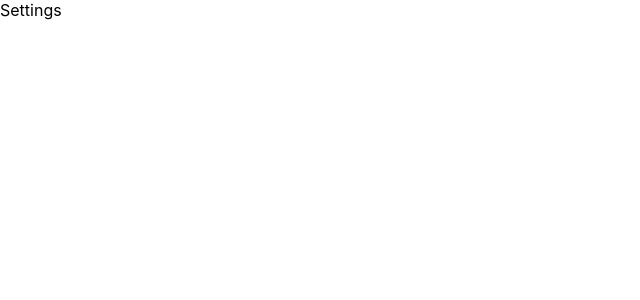
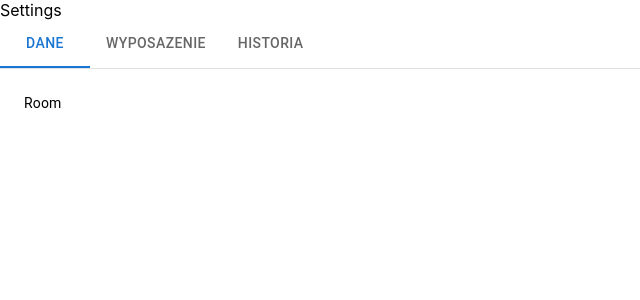
Before and after one commit to lukaszgor/cleanMyRoom, a React (Create React App) app in the folder cleanmyroom/: page /settings/1 in a window 1280 px wide. Shown: the top 300 px of the page, without its empty margins (0-640 px from the left). Built offline with nearby package versions, Linux system fonts and the light colour scheme.

Commit message:
Add Settings Details Section

```diff
--- /dev/null
+++ b/cleanmyroom/src/components/Equipment.js
@@ -0,0 +1,15 @@
+
+function Equipment() {
+
+
+
+    return (
+      <div>
+          Equipment
+      </div>
+
+
+    );
+  }
+
+  export default Equipment;
--- /dev/null
+++ b/cleanmyroom/src/components/Room.js
@@ -0,0 +1,15 @@
+
+function Room() {
+
+
+
+    return (
+      <div>
+          Room
+      </div>
+
+
+    );
+  }
+
+  export default Room;
--- a/cleanmyroom/src/config/Routing.js
+++ b/cleanmyroom/src/config/Routing.js
@@ -10,6 +10,7 @@ import Settings from "../pages/Settings"
 
 function Routing() {
   return (
+
     <BrowserRouter>
       <Routes>
         <Route path="/" element={<Login />} />
--- a/cleanmyroom/src/pages/Settings.js
+++ b/cleanmyroom/src/pages/Settings.js
@@ -1,11 +1,78 @@
+import PropTypes from 'prop-types';
+import Tabs from '@mui/material/Tabs';
+import Tab from '@mui/material/Tab';
+import Typography from '@mui/material/Typography';
+import Box from '@mui/material/Box';
+import { useState,useEffect } from 'react';
+
+import Room from '../components/Room';
+import Equipment from '../components/Equipment';
+import History from '../components/History';
+
+function TabPanel(props) {
+    const { children, value, index, ...other } = props;
+
+    return (
+      <div
+        role="tabpanel"
+        hidden={value !== index}
+        id={`simple-tabpanel-${index}`}
+        aria-labelledby={`simple-tab-${index}`}
+        {...other}
+      >
+        {value === index && (
+          <Box sx={{ p: 3 }}>
+            <Typography component={'span'} variant={'body2'}>{children}</Typography>
+          </Box>
+        )}
+      </div>
+    );
+  }
+
+  TabPanel.propTypes = {
+    children: PropTypes.node,
+    index: PropTypes.number.isRequired,
+    value: PropTypes.number.isRequired,
+  };
+
+  function a11yProps(index) {
+    return {
+      id: `simple-tab-${index}`,
+      'aria-controls': `simple-tabpanel-${index}`,
+    };
+  }
+
+
 
 function Settings() {
+    const [value, setValue] = useState(0);
+    const handleChange = (event, newValue) => {
+      setValue(newValue);
+    };
 
 
 
     return (
       <div>
           Settings
+            <Box sx={{ width: '100%' }}>
+      <Box sx={{ borderBottom: 1, borderColor: 'divider' }}>
+        <Tabs value={value} onChange={handleChange} aria-label="basic tabs example">
+          <Tab label="Dane" {...a11yProps(0)} />
+          <Tab label="Wyposazenie" {...a11yProps(1)} />
+          <Tab label="Historia" {...a11yProps(2)} />
+        </Tabs>
+      </Box>
+      <TabPanel value={value} index={0}>
+        <Room/>
+      </TabPanel>
+      <TabPanel value={value} index={1}>
+        <Equipment/>
+      </TabPanel>
+      <TabPanel value={value} index={2}>
+        <History/>
+      </TabPanel>
+    </Box>
       </div>
 
 
```
